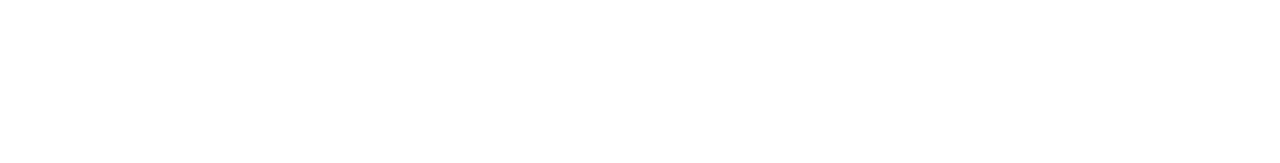
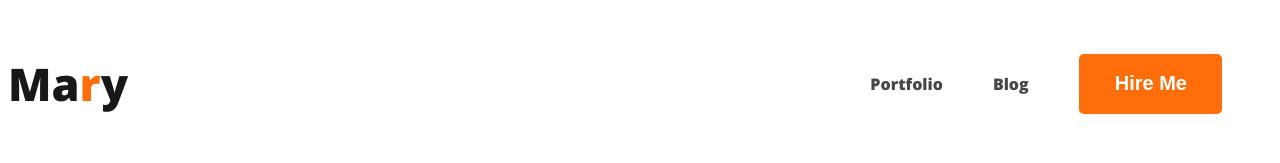
Before and after one commit to Kishorkar/webdeveloper-portfolio, a plain HTML site: page index.html in a window 1280 px wide. Drawn offline with nearby package versions, Linux system fonts and the light colour scheme.

Commit message:
added nav

```diff
--- a/index.html
+++ b/index.html
@@ -1,13 +1,26 @@
 <!DOCTYPE html>
 <html lang="en">
+
 <head>
     <meta charset="UTF-8">
     <meta name="viewport" content="width=device-width, initial-scale=1.0">
     <title>Web Developer Portfolio</title>
+    <link rel="preconnect" href="https://fonts.googleapis.com">
+    <link rel="preconnect" href="https://fonts.gstatic.com" crossorigin>
+    <link href="https://fonts.googleapis.com/css2?family=Open+Sans:wght@800&display=swap" rel="stylesheet">
+    <link rel="stylesheet" href="styles/portfolio.css">
 </head>
+
 <body>
     <header>
-
+        <nav>
+            <h3 class="nav-title">Ma<span class="text-primary">r</span>y</h3>
+            <ul>
+                <li><a href="">Portfolio</a></li>
+                <li><a href="">Blog</a></li>
+                <li><button class="btn-primary">Hire Me</button></li>
+            </ul>
+        </nav>
     </header>
     <main>
 
@@ -16,4 +29,5 @@
 
     </footer>
 </body>
+
 </html>
--- /dev/null
+++ b/styles/portfolio.css
@@ -0,0 +1,47 @@
+/* common shared styles */
+body {
+    font-family: 'Open Sans', sans-serif;
+}
+
+.text-primary {
+    color: #FD6E0A;
+}
+
+.btn-primary {
+    border-radius: 5px;
+    background: #FD6E0A;
+    color: white;
+    font-size: 20px;
+    font-style: normal;
+    font-weight: 700;
+    padding: 18px 35px 19px 36px;
+    border: none;
+}
+
+/* nav related styles */
+nav {
+    display: flex;
+    align-items: center;
+    justify-content: space-between;
+}
+
+.nav-title {
+    color: #181818;
+    font-size: 45px;
+    font-weight: 800;
+}
+
+nav>ul {
+    display: flex;
+    align-items: center;
+}
+
+nav li {
+    list-style: none;
+    margin-right: 50px;
+}
+
+nav a {
+    text-decoration: none;
+    color: #474747;
+}
```
